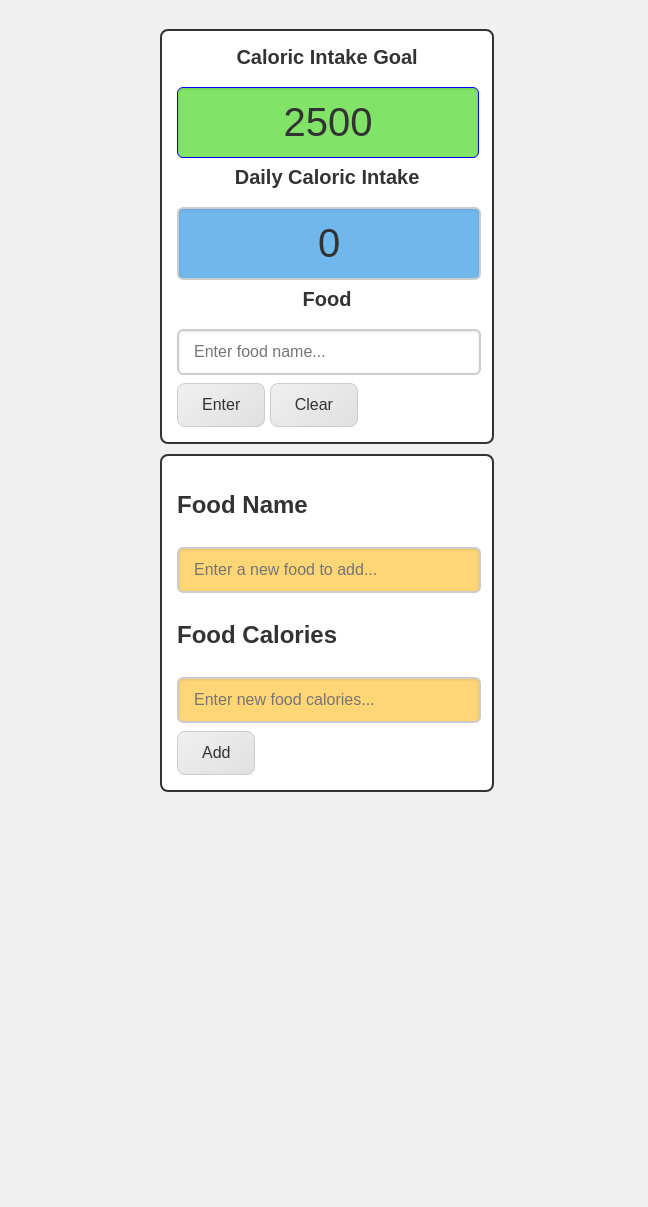
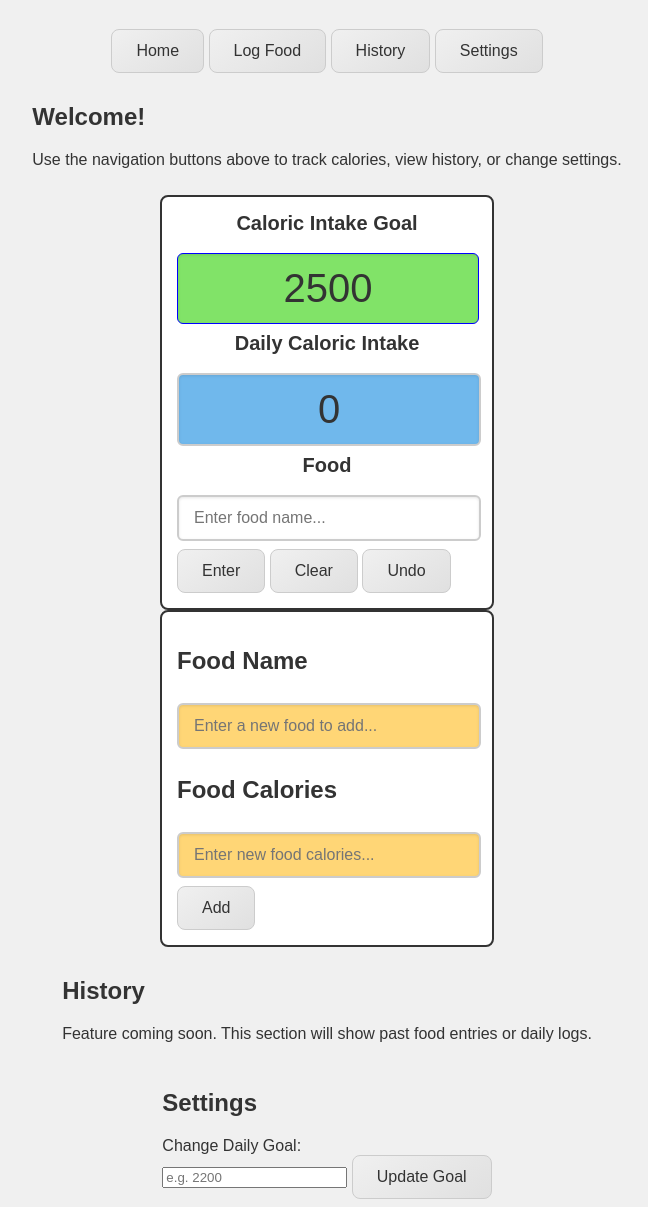
Before and after one commit to dwhite407/CalorieTracker101, a plain HTML site: page Index.html in a window 1280 px wide. Shown: the part 69-1276 px from the top of the page, without its empty margins (313-961 px from the left). Before the commit the page ends 869 px from the top, so only its background shows below. Drawn offline with Linux system fonts and the light colour scheme.

Commit message:
Update Index.html

```diff
--- a/Index.html
+++ b/Index.html
@@ -3,12 +3,27 @@
 <head>
     <meta charset="UTF-8" />
     <meta name="viewport" content="width=device-width, initial-scale=1.0" />
-    <title>Your Page Title</title>
+    <title>Calorie Tracker App</title>
     <link rel="stylesheet" href="styles.css" />
 </head>
 <body>
     <h1>Calorie Tracker App</h1>
 
+    <!-- Navigation -->
+    <nav>
+        <button onclick="showScreen('home')">Home</button>
+        <button onclick="showScreen('log')">Log Food</button>
+        <button onclick="showScreen('history')">History</button>
+        <button onclick="showScreen('settings')">Settings</button>
+    </nav>
+
+    <!-- Screens -->
+    <section id="home-screen" class="screen">
+        <h2>Welcome!</h2>
+        <p>Use the navigation buttons above to track calories, view history, or change settings.</p>
+    </section>
+
+    <section id="log-screen" class="screen">
         <div class="input-box">
             <h2>Caloric Intake Goal</h2>
             <input class="myInput" id="goal" value="2500" readonly>
@@ -18,6 +33,7 @@
             <input class="myInput" id="food" placeholder="Enter food name...">
             <button id="submit" value="enter">Enter</button>
             <button id="clear" value="clear">Clear</button>
+            <button id="undo" value="undo">Undo</button>
         </div>
 
         <div class="add-food">
@@ -27,9 +43,22 @@
             <input type="number" class="myInput" id="new-calories" placeholder="Enter new food calories...">
             <button id="enter-new-food" value="add">Add</button>
         </div>
+    </section>
 
+    <section id="history-screen" class="screen">
+        <h2>History</h2>
+        <p>Feature coming soon. This section will show past food entries or daily logs.</p>
+    </section>
+
+    <section id="settings-screen" class="screen">
+        <h2>Settings</h2>
+        <label for="goal-change">Change Daily Goal:</label><br>
+        <input type="number" id="goal-change" placeholder="e.g. 2200">
+        <button onclick="changeGoal()">Update Goal</button>
+    </section>
+
+    <!-- Toast message box -->
     <div id="toast" class="hidden"></div>
-
 
     <script src="script.js"></script>
 </body>
```
Lines whose indentation alone changed are shown as unchanged.
